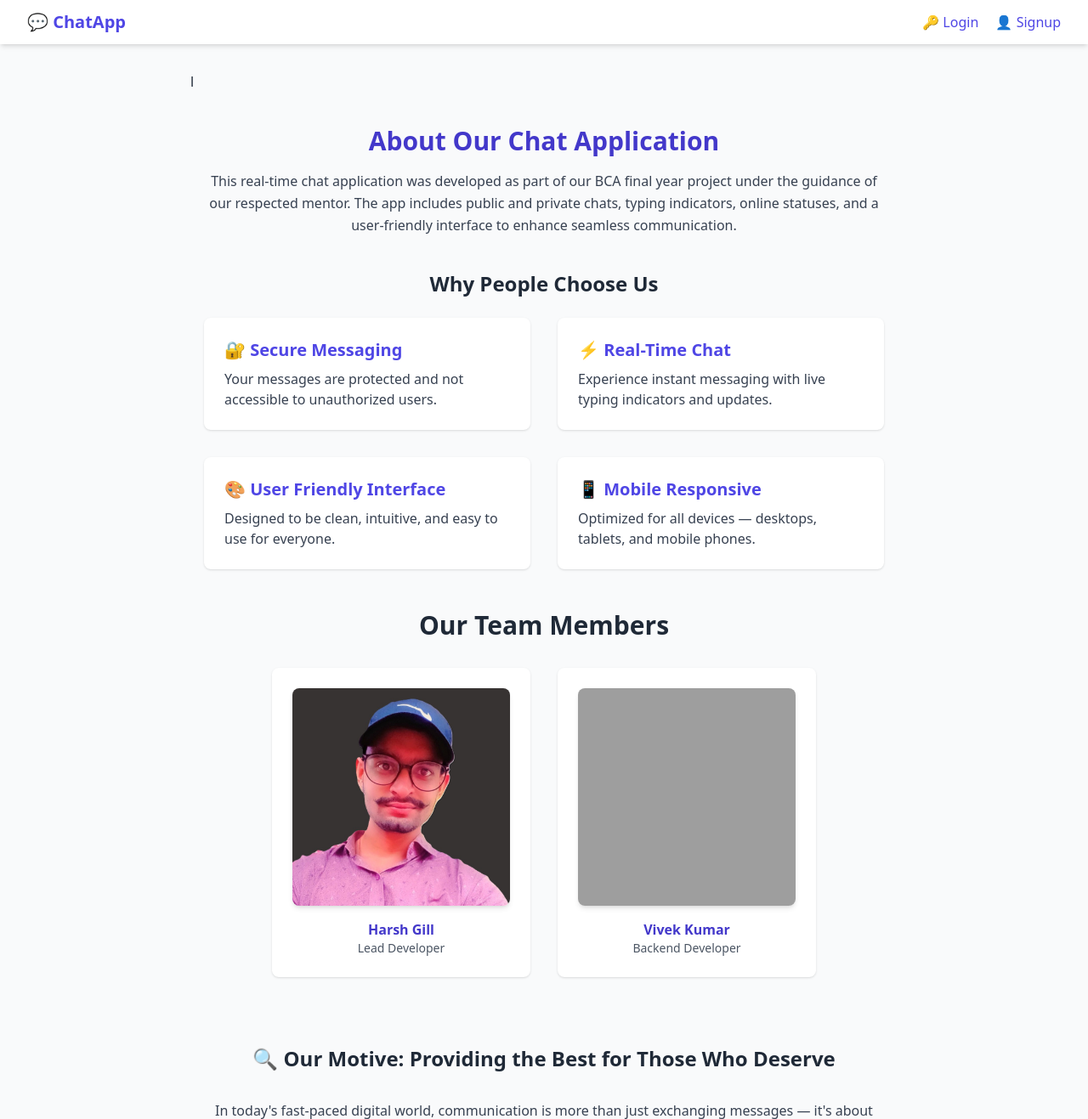
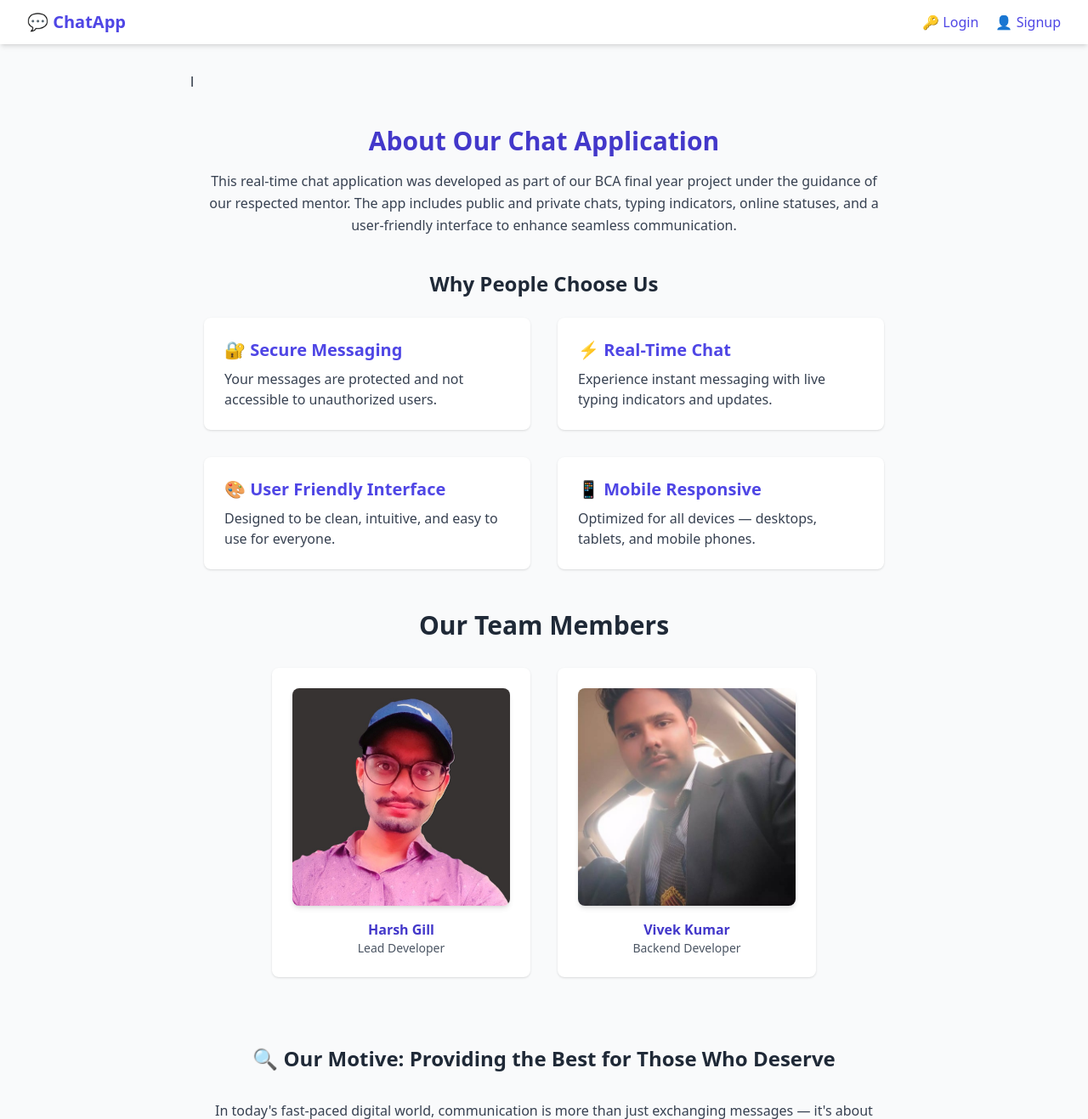
Before and after one commit to harshgill9/chatapp, a Django app: page /about/ in a window 1280 px wide. Shown: the top 1317 px of the page at 85% size. Run offline with Django 5.2, Linux system fonts and the light colour scheme; some libraries are stand-ins or nearby versions; grey boxes are pictures that could not be loaded.

Commit message:
add to pic aboutus

```diff
--- a/templates/about.html
+++ b/templates/about.html
@@ -48,7 +48,7 @@ l{% load static %}
             <p class="text-sm text-gray-600">Lead Developer</p>
           </div>
           <div class="bg-white p-6 rounded-lg shadow">
-            <img src="https://i.pravatar.cc/150?img=5" class="rounded-lg shadow-md w-full h-64 object-cover">
+            <img src="{% static 'img/Vivek_pic.jpg' %}" class="rounded-lg shadow-md w-full h-64 object-cover">
             <h3 class="mt-4 font-bold text-indigo-700">Vivek Kumar</h3>
             <p class="text-sm text-gray-600">Backend Developer</p>
           </div>
```
Also changed, not shown: static/img/vivek_pic.jpg (added).
